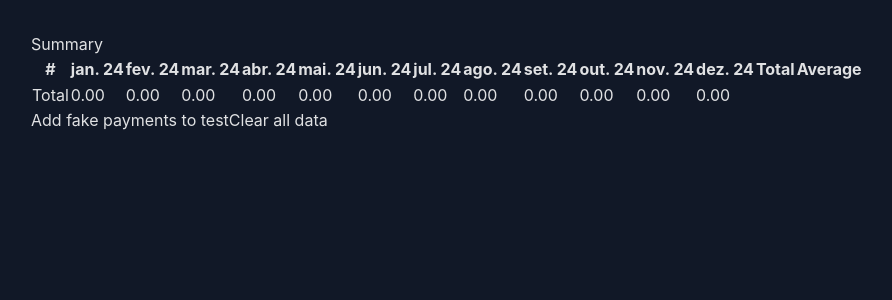
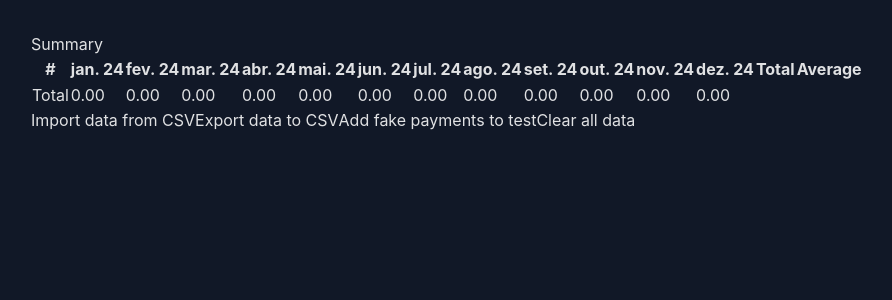
Before and after one commit to adilsonsds/money-flies, a React (Vite) app: page / in a window 1280 px wide. Shown: the top 300 px of the page, without its empty margins (1-893 px from the left). Built offline with nearby package versions, Linux system fonts and the light colour scheme.

Commit message:
Including import and export csv file

```diff
--- a/src/App.tsx
+++ b/src/App.tsx
@@ -67,6 +67,49 @@ function App() {
     handlePayments();
   }
 
+  function exportDataToCSV() {
+    const csv = `Date,Category,Amount,Status,Description\n` + payments.map(payment => {
+      return `${payment.date},${payment.category},${payment.amount},${payment.status},${payment.description}`;
+    }).join('\n');
+
+    const blob = new Blob([csv], { type: 'text/csv' });
+    const url = window.URL.createObjectURL(blob);
+    const a = document.createElement('a');
+    a.setAttribute('hidden', '');
+    a.setAttribute('href', url);
+    a.setAttribute('download', 'payments.csv');
+    document.body.appendChild(a);
+    a.click();
+    document.body.removeChild(a);
+  }
+
+  function readDataFromCSV() {
+    const input = document.createElement('input');
+    input.setAttribute('type', 'file');
+    input.setAttribute('accept', '.csv');
+    input.addEventListener('change', async () => {
+      const file = input.files?.item(0);
+      if (file) {
+        const text = await file.text();
+        const lines = text.split('\n');
+        const payments = lines.slice(1).map(line => {
+          const [date, category, amount, status, description] = line.split(',');
+          return {
+            date,
+            category,
+            amount: parseFloat(amount),
+            status: status === 'paid' ? 'paid' : 'unpaid',
+            description
+          };
+        });
+        removeAllPayments();
+        createPayments(payments);
+        handlePayments();
+      }
+    });
+    input.click();
+  }
+
   useEffect(() => {
     handlePayments();
   }, []);
@@ -130,7 +173,13 @@ function App() {
           </tbody>
         </table>
       </div>
-      <button className="mt-20 text-blue-500" onClick={createFakeData}>
+      <button className="mt-20 text-blue-500" onClick={readDataFromCSV}>
+        Import data from CSV
+      </button>
+      <button className="mt-20 ml-4 text-blue-500" onClick={exportDataToCSV}>
+        Export data to CSV
+      </button>
+      <button className="mt-20 ml-4 text-blue-500" onClick={createFakeData}>
         Add fake payments to test
       </button>
       <button className="mt-20 ml-4 text-red-500" onClick={clearData}>
```
